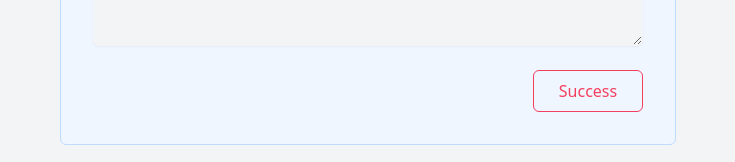
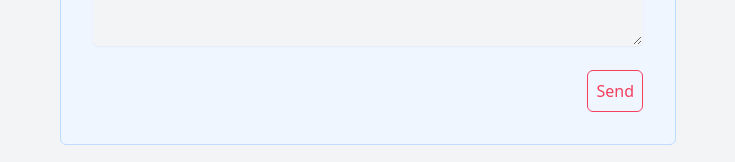
Before and after one commit to robertrenzorudio/robertrenzo.rudio.dev, a Next.js app: page / in a window 1280 px wide. Shown: the part 1445-1607 px from the top of the page, without its empty margins (272-1007 px from the left). Built offline with nearby package versions, Linux system fonts and the light colour scheme.

Commit message:
Change Contact button to flex-1

```diff
--- a/components/Contact.tsx
+++ b/components/Contact.tsx
@@ -55,8 +55,8 @@ const Contact = (props: Props) => {
               />
             </div>
           </div>
-          <button className="p-2 bg-transparent border border-rose-500 text-rose-500 text-md rounded-md hover:bg-rose-500/20 w-1/5 self-end">
-            Success
+          <button className="p-2 bg-transparent border border-rose-500 text-rose-500 text-md rounded-md hover:bg-rose-500/20 flex-1 self-end">
+            Send
           </button>
         </Form>
       </Formik>
```
